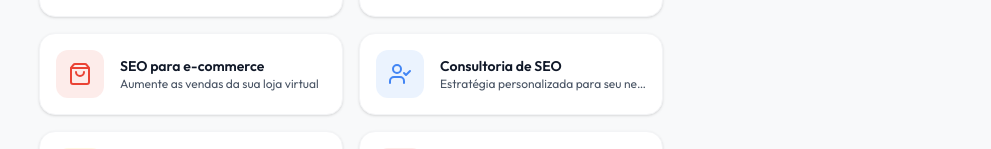
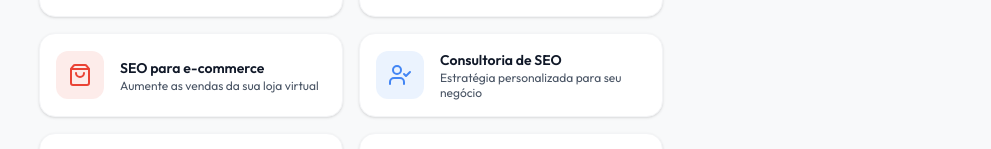
Before and after one commit to alanrspx3/alanseo, a React (Vite) app: page / in a window 1280 px wide. Shown: the part 543-692 px from the top of the page, without its empty margins (289-1280 px from the left). Built offline with nearby package versions, Linux system fonts and the light colour scheme.

Commit message:
feat: Update image sources and optimize preloads
Replaces outdated image URLs with new ones and removes unnecessary preloads for improved performance. Adjusts font imports to remove unused weights.

```diff
--- a/src/App.tsx
+++ b/src/App.tsx
@@ -164,16 +164,14 @@ export default function App() {
       {/* Background Accent Image */}
       <div className="absolute top-0 left-0 w-full h-[320px] -z-10 overflow-hidden">
         <img
-          src="https://alanseo.com.br/assets/alanseo-BJzKTJ4F.webp"
+          src="https://hotelcity.com.br/wp-content/uploads/2026/03/WhatsApp-Image-2026-03-03-at-15.39.14.webp"
           alt=""
           role="presentation"
           className="w-full h-full object-cover brightness-[0.4] contrast-[1.1]"
           referrerPolicy="no-referrer"
           loading="eager"
-          fetchPriority="high"
           width="1200"
           height="320"
-          decoding="sync"
         />
         <div className="absolute inset-0 bg-gradient-to-b from-[#4285F4]/40 to-[#F8F9FA]" />
       </div>
@@ -194,10 +192,8 @@ export default function App() {
                   className="w-full h-full object-cover opacity-0 transition-opacity duration-500"
                   referrerPolicy="no-referrer"
                   loading="eager"
-                  fetchPriority="high"
                   width="128"
                   height="128"
-                  decoding="sync"
                   onLoad={(e) => {
                     e.currentTarget.classList.remove('opacity-0');
                     e.currentTarget.parentElement?.classList.remove('animate-pulse');
@@ -249,8 +245,8 @@ export default function App() {
                   <DeferredIcon Icon={link.Icon} color={link.iconColor} delay={index * 50 + 200} />
                 </div>
                 <div className="flex-1 min-w-0">
-                  <h3 className="text-sm font-semibold text-gray-900 truncate">{link.title}</h3>
-                  <p className="text-xs text-gray-600 truncate">{link.subtitle}</p>
+                  <h3 className="text-sm font-semibold text-gray-900">{link.title}</h3>
+                  <p className="text-xs text-gray-600 leading-tight">{link.subtitle}</p>
                 </div>
                 {isClickable && (
                   <ChevronRight className="w-5 h-5 text-gray-300 group-hover:text-gray-500 transition-colors" aria-hidden="true" />
--- a/src/index.css
+++ b/src/index.css
@@ -1,4 +1,4 @@
-@import url('https://fonts.googleapis.com/css2?family=Inter:wght@300;400;500;600;700&family=Outfit:wght@300;400;500;600;700&display=swap');
+@import url('https://fonts.googleapis.com/css2?family=Inter:wght@400;500;600;700&family=Outfit:wght@400;500;600;700&display=swap');
 @import "tailwindcss";
 
 @theme {
```
Also changed, not shown: index.html (+0 -2 lines).
